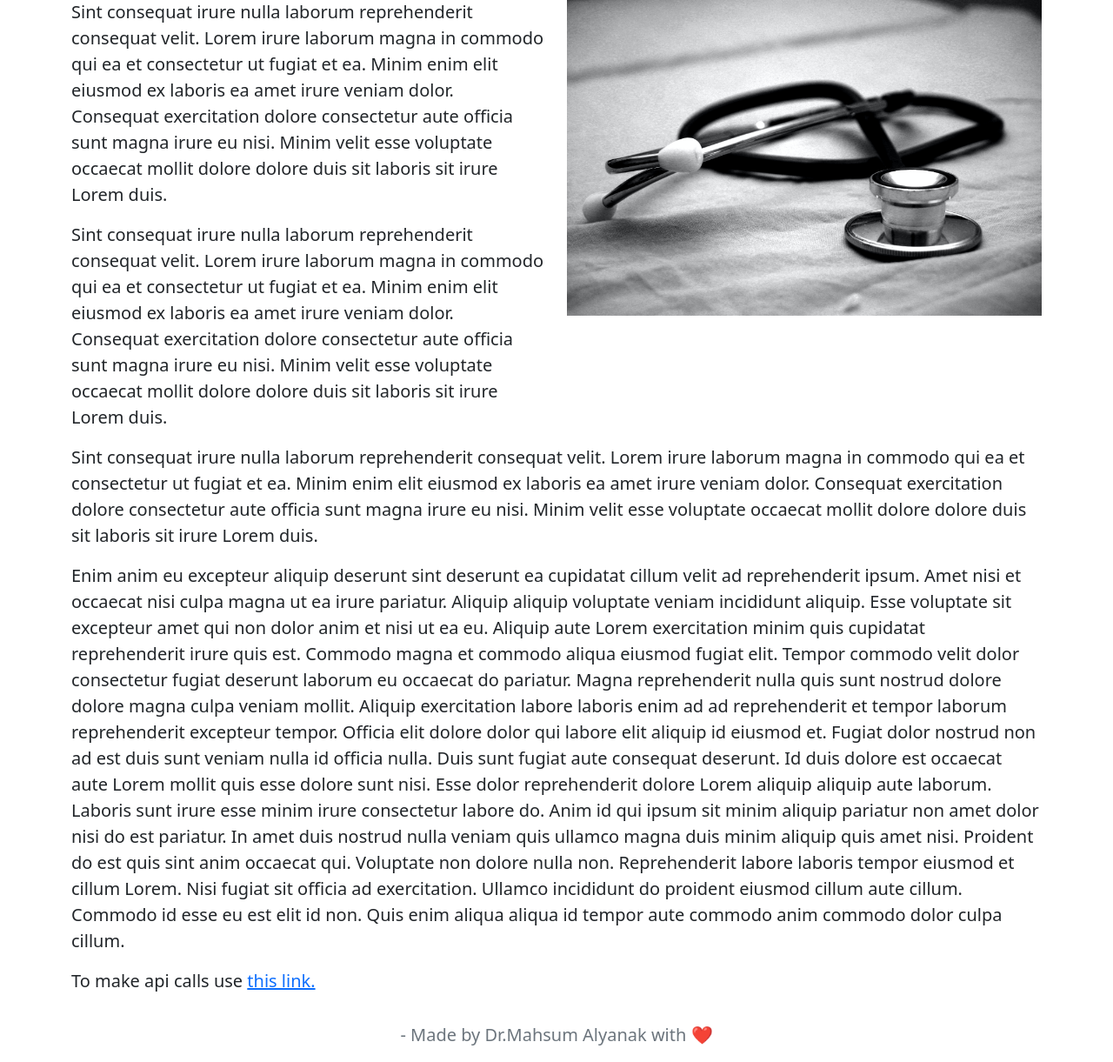
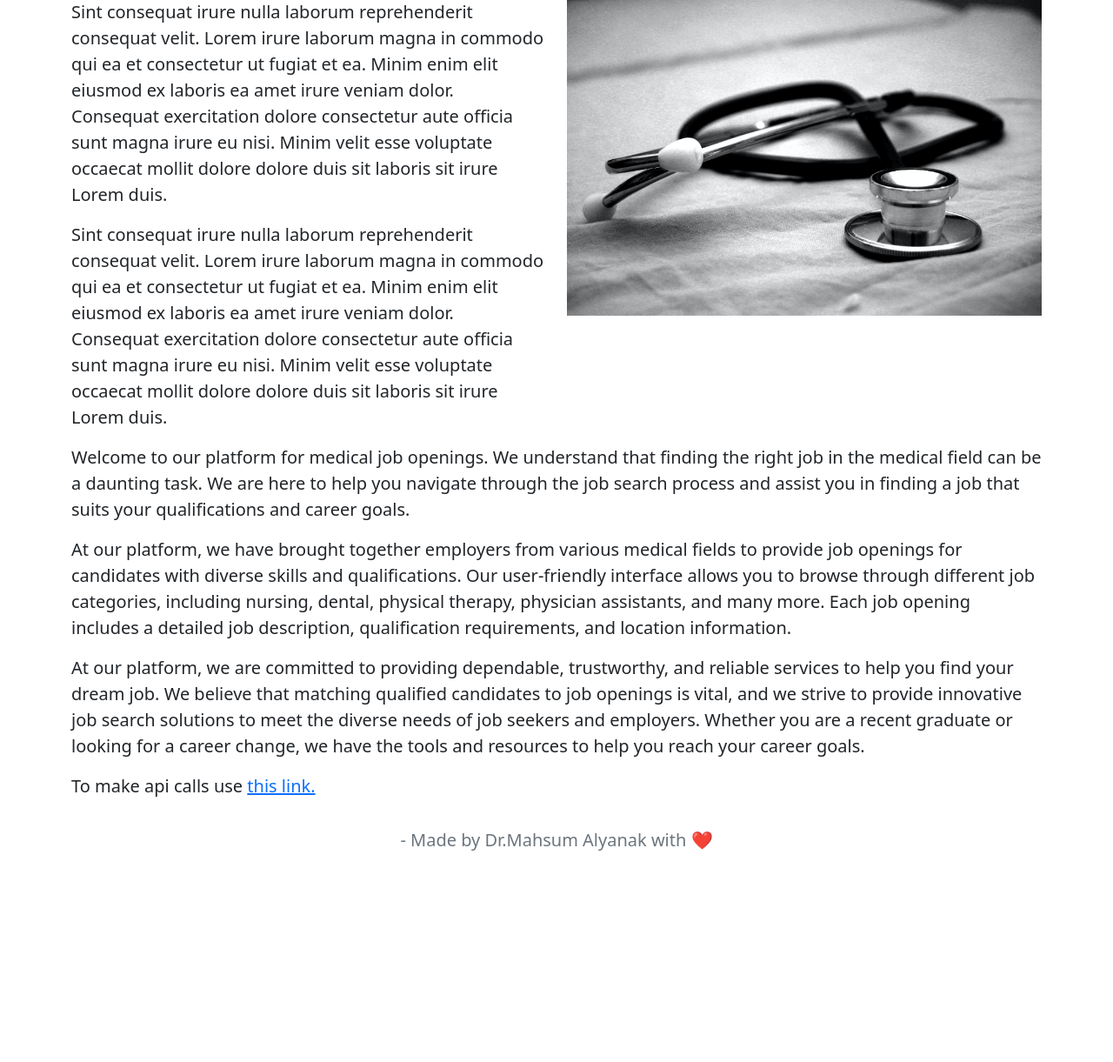
Before and after one commit to drmahsum/medical-jobs-posting, a Flask app: template templates/home.html in a window 1280 px wide. Shown: the part 649-1870 px from the top of the page at 87% size. After the commit the page ends 1627 px from the top, so only its background shows below. Run offline with Flask 3, Linux system fonts and the light colour scheme; the template is opened without the code that fills it, so the values that code supplies are empty.

Commit message:
added paragraphs

```diff
--- a/templates/home.html
+++ b/templates/home.html
@@ -43,20 +43,13 @@
                 </div>
             </div>
             <p class="lead">
-                Sint consequat irure nulla laborum reprehenderit consequat velit. Lorem irure laborum magna in commodo qui ea et consectetur ut fugiat et ea. Minim enim elit eiusmod ex laboris ea amet irure veniam dolor. Consequat exercitation dolore consectetur aute officia sunt magna irure eu nisi. Minim velit esse voluptate occaecat mollit dolore dolore duis sit laboris sit irure Lorem duis.
+                Welcome to our platform for medical job openings. We understand that finding the right job in the medical field can be a daunting task. We are here to help you navigate through the job search process and assist you in finding a job that suits your qualifications and career goals.
             </p>
             <p class="lead">
-                Enim anim eu excepteur aliquip deserunt sint deserunt ea cupidatat cillum velit ad reprehenderit ipsum. Amet nisi et occaecat nisi culpa magna ut ea irure pariatur. Aliquip aliquip voluptate veniam incididunt aliquip. Esse voluptate sit excepteur amet qui non dolor anim et nisi ut ea eu. Aliquip aute Lorem exercitation minim quis cupidatat reprehenderit irure quis est.
-
-Commodo magna et commodo aliqua eiusmod fugiat elit. Tempor commodo velit dolor consectetur fugiat deserunt laborum eu occaecat do pariatur. Magna reprehenderit nulla quis sunt nostrud dolore dolore magna culpa veniam mollit.
-
-Aliquip exercitation labore laboris enim ad ad reprehenderit et tempor laborum reprehenderit excepteur tempor. Officia elit dolore dolor qui labore elit aliquip id eiusmod et. Fugiat dolor nostrud non ad est duis sunt veniam nulla id officia nulla. Duis sunt fugiat aute consequat deserunt. Id duis dolore est occaecat aute Lorem mollit quis esse dolore sunt nisi.
-
-Esse dolor reprehenderit dolore Lorem aliquip aliquip aute laborum. Laboris sunt irure esse minim irure consectetur labore do. Anim id qui ipsum sit minim aliquip pariatur non amet dolor nisi do est pariatur. In amet duis nostrud nulla veniam quis ullamco magna duis minim aliquip quis amet nisi. Proident do est quis sint anim occaecat qui.
-
-Voluptate non dolore nulla non. Reprehenderit labore laboris tempor eiusmod et cillum Lorem. Nisi fugiat sit officia ad exercitation.
-
-Ullamco incididunt do proident eiusmod cillum aute cillum. Commodo id esse eu est elit id non. Quis enim aliqua aliqua id tempor aute commodo anim commodo dolor culpa cillum.
+                At our platform, we have brought together employers from various medical fields to provide job openings for candidates with diverse skills and qualifications. Our user-friendly interface allows you to browse through different job categories, including nursing, dental, physical therapy, physician assistants, and many more. Each job opening includes a detailed job description, qualification requirements, and location information.
+            </p>
+            <p class="lead">
+                At our platform, we are committed to providing dependable, trustworthy, and reliable services to help you find your dream job. We believe that matching qualified candidates to job openings is vital, and we strive to provide innovative job search solutions to meet the diverse needs of job seekers and employers. Whether you are a recent graduate or looking for a career change, we have the tools and resources to help you reach your career goals.
             </p>
             <p class="lead">To make api calls use <a href="/api">this link.</a></p>
             <div class="row">
```
